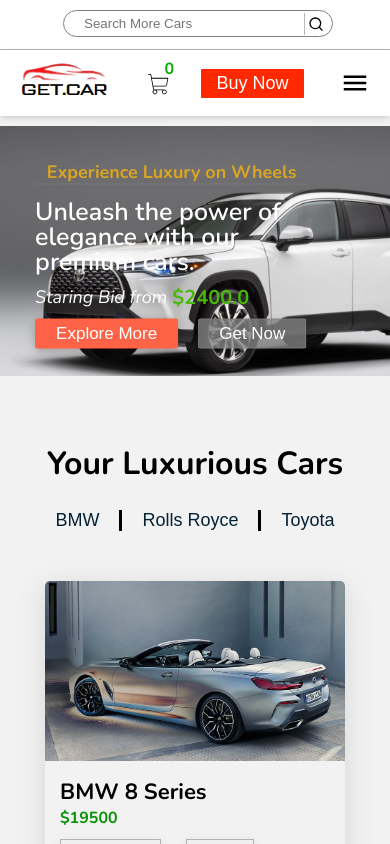
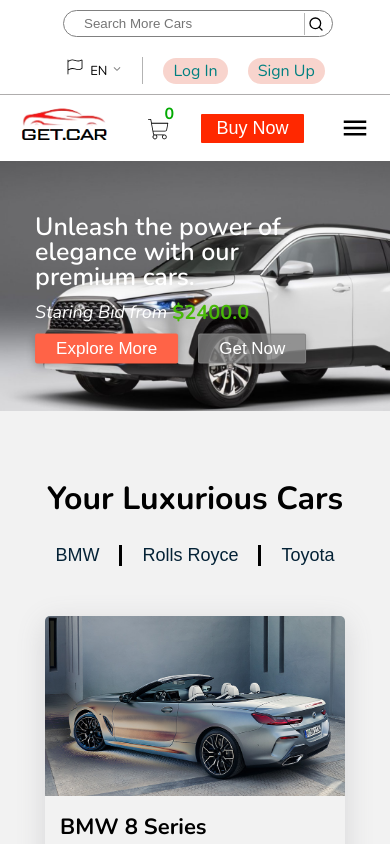
Before and after one commit to rashidulislamg71/get.car, a React (Vite) app: page / in a window 390 px wide. Shown: the top 844 px of the page. Built offline with nearby package versions, Linux system fonts and the light colour scheme.

Commit message:
update navbar

```diff
--- a/src/Component/Cars/Cars.module.css
+++ b/src/Component/Cars/Cars.module.css
@@ -1,7 +1,7 @@
 
 
 .cars_container{
-    padding: 200px 50px 50px 50px;
+    padding: 100px 50px 50px 50px;
 
 }
 
--- a/src/Component/Hero/Hero.module.css
+++ b/src/Component/Hero/Hero.module.css
@@ -7,7 +7,6 @@
 
 .hero_single_slider {
   position: relative;
-  margin-top: 126px;
 }
 
 .hero_text {
@@ -129,7 +128,7 @@
   }
 
   .hero_text h2 {
-    font-size: 18px;
+    display: none;
   }
   .hero_text h1 {
     font-size: 25px;
--- a/src/Component/MainLayout/Header/Header.module.css
+++ b/src/Component/MainLayout/Header/Header.module.css
@@ -10,16 +10,12 @@
 }
 
 .header_styles {
-
   position: relative;
 }
 
 .header_container {
   padding: 10px 50px;
   justify-content: space-around;
-  position: fixed;
-  top: 0;
-  width: 100%;
   background: #fff;
   box-shadow: rgba(0, 0, 0, 0.1) 0px 4px 6px -1px, rgba(0, 0, 0, 0.06) 0px 2px 4px -1px;
   z-index: 100;
--- a/src/Component/MainLayout/Header/NavBar.module.css
+++ b/src/Component/MainLayout/Header/NavBar.module.css
@@ -15,9 +15,6 @@
 .navbar_container {
   border-top: 1px solid #a5a3a3e1;
   padding: 10px 80px;
-  position: fixed;
-  width: 100%;
-  top: 49px;
   background: #fff;
   box-shadow: rgba(0, 0, 0, 0.1) 0px 4px 6px -1px, rgba(0, 0, 0, 0.06) 0px 2px 4px -1px;
   z-index: 100;
--- a/src/Pages/About/About_us.module.css
+++ b/src/Pages/About/About_us.module.css
@@ -2,7 +2,6 @@
 
 .about_us_container{
     background: #ffff;
-    margin-top: 100px;
 }
 
 .about_us_banner{
```
